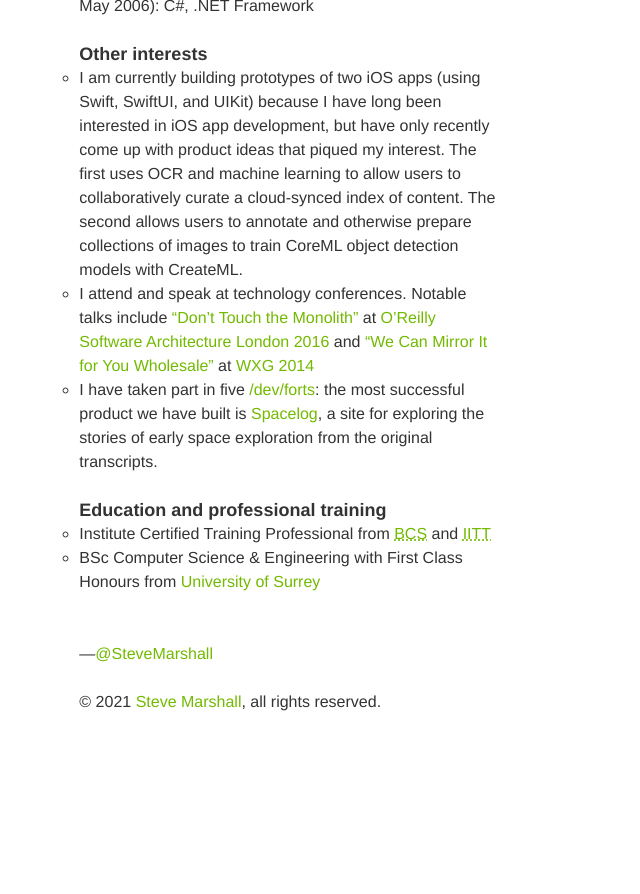
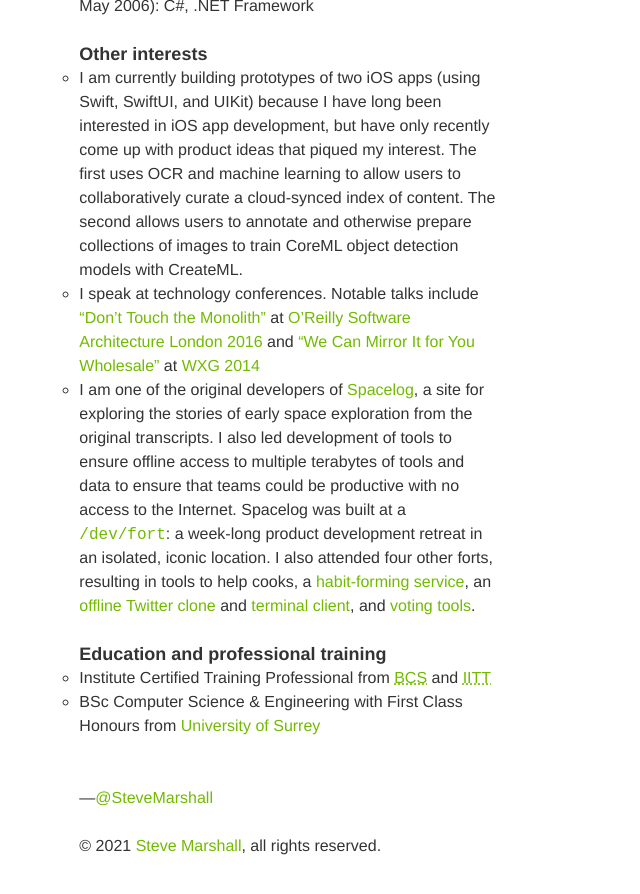
Before and after one commit to SteveMarshall/stevemarshall.github.io, a Jekyll site: the page built from cv.md, in a window 1280 px wide and 900 px high, scrolled down 2075 px. Shown: the top 894 px of the window, without its empty margins (0-640 px from the left). Built offline with Jekyll 4.4.1, drawn with Linux system fonts in a browser that asks for light colours; our own code applies the rules of GitHub Pages for plain Markdown files; before the commit the page ends 2831 px from its top, so only the background shows below that.

Commit message:
More clearly describe /dev/fort activities
This also updates bundling stuff because it wasn't working right under
Ruby 3.

```diff
--- a/Gemfile
+++ b/Gemfile
@@ -1,3 +1,4 @@
 source 'https://rubygems.org'
 
 gem 'github-pages'
+gem 'webrick'
--- a/cv.md
+++ b/cv.md
@@ -120,17 +120,26 @@
   users to collaboratively curate a cloud-synced index of content.
   The second allows users to annotate and otherwise prepare collections
   of images to train CoreML object detection models with CreateML.
-- I attend and speak at technology conferences. Notable
+- I **speak at technology conferences**. Notable
   talks include ["Don't Touch the
   Monolith"](https://www.youtube.com/watch?v=47vCm9FA1Lg) at [O'Reilly
   Software Architecture London
   2016](https://conferences.oreilly.com/software-architecture) and ["We
   Can Mirror It for You Wholesale"](https://vimeo.com/108353428) at
   [WXG 2014](https://wxg.co.uk)
-- I have taken part in five [/dev/forts](http://devfort.com/):
-  the most successful product we have built is
-  [Spacelog](http://spacelog.org/), a site for exploring the stories
-  of early space exploration from the original transcripts.
+- I am **one of the original developers of [Spacelog](http://spacelog.org/)**,
+  a site for exploring the stories of early space exploration from the
+  original transcripts. I also led **development
+  of tools to ensure offline access to multiple terabytes of tools and
+  data** to ensure that teams could be productive
+  with no access to the Internet. Spacelog was built at a
+  [`/dev/fort`](http://devfort.com/): a **week-long product development
+  retreat in an isolated, iconic location**. I also attended four other
+  forts, resulting in tools to help cooks, a
+  [habit-forming service](https://github.com/devfort/behabitual-static),
+  an [offline Twitter clone](https://github.com/devfort/bugle) and
+  [terminal client](https://github.com/devfort/conch), and
+  [voting tools](https://github.com/devfort/turnout-election-schemes).
 
 ## Education and professional training
 
```
Also changed, not shown: Gemfile.lock.
